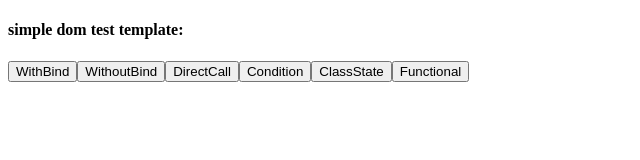
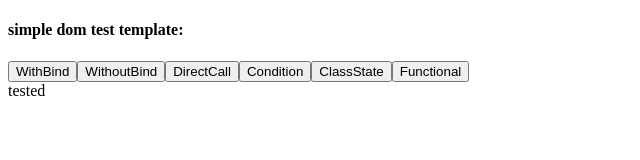
Before and after one commit to tomoyamachi/minimum-react-dom-check, a React app: page html/index.html in a window 1280 px wide. Shown: the full height of the page, 0-640 px from the left. Built offline with nearby package versions, Linux system fonts and the light colour scheme; what why-did-you-update would draw is missing.

Commit message:
change index.html

```diff
--- a/html/index.html
+++ b/html/index.html
@@ -8,7 +8,7 @@
 <h4>simple dom test template:</h4>
 
 <div id="root"></div>
-
+tested
 <script src="bundle.js"></script>
 </body>
 </html>
```
